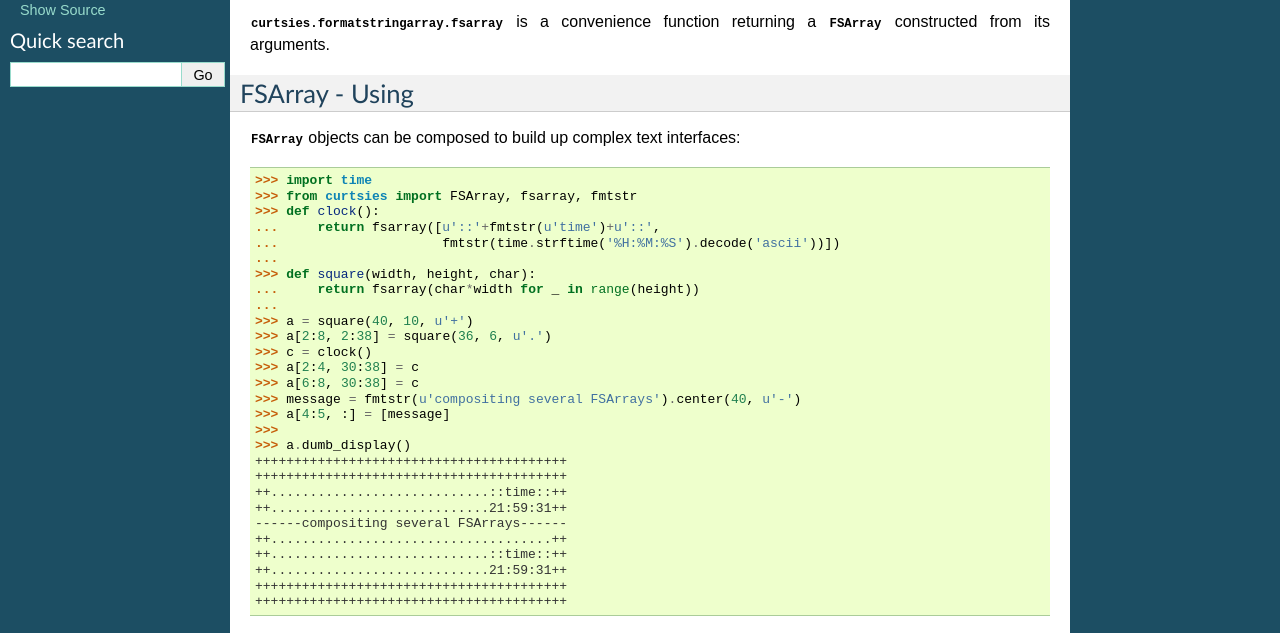
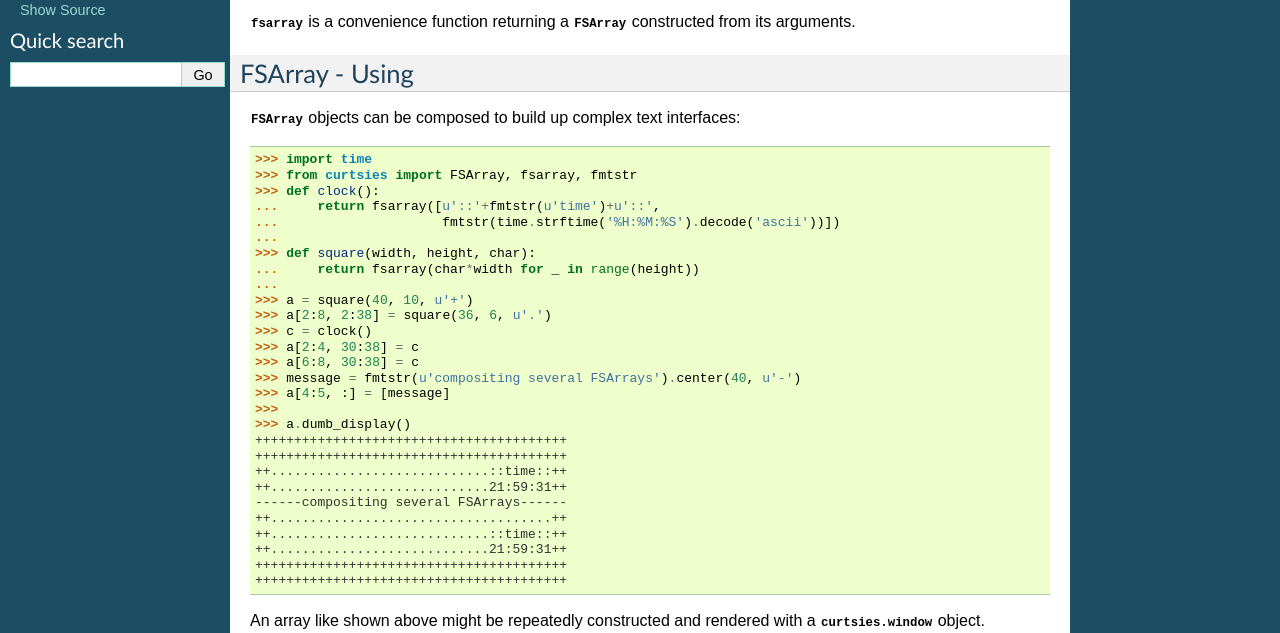
Before and after one commit to bpython/curtsies, a Sphinx documentation site: the page built from docs/FSArray.rst, in a window 1280 px wide and 1400 px high, cut to the strip 286-919 px from the top of the window. Built offline with Sphinx 7.4.7, drawn with Linux system fonts in a browser that asks for light colours; some of the changed text lies outside the part shown.

Commit message:
Changed curtsies.formatstringarray.FSArray references to curtsies.FSArray
Not sure if this is the right thing to do, but it seems to me that users
will access FSArrays directly via curtsies.FSArray so this is less confusing.
In any case, the documentation for FSArray was being repeated at the bottom
so we should probably pick one format and stick with it?

```diff
--- a/docs/FSArray.rst
+++ b/docs/FSArray.rst
@@ -1,7 +1,7 @@
 FSArray
 ^^^^^^^
 
-:py:class:`~curtsies.formatstringarray.FSArray` is a two dimensional grid of colored and styled characters.
+:py:class:`~curtsies.FSArray` is a two dimensional grid of colored and styled characters.
 
 FSArray - Example
 =================
@@ -16,12 +16,12 @@
                           blue(on_green(u'hey!'))])
    a.dumb_display()
 
-:py:class:`curtsies.formatstringarray.fsarray` is a convenience function returning a :py:class:`~curtsies.formatstringarray.FSArray` constructed from its arguments.
+:py:class:`~curtsies.fsarray` is a convenience function returning a :py:class:`~curtsies.FSArray` constructed from its arguments.
 
 FSArray - Using
 ===============
 
-:py:class:`~curtsies.formatstringarray.FSArray` objects can be composed to build up complex text interfaces::
+:py:class:`~curtsies.FSArray` objects can be composed to build up complex text interfaces::
 
     >>> import time
     >>> from curtsies import FSArray, fsarray, fmtstr
@@ -54,20 +54,19 @@
 
 An array like shown above might be repeatedly constructed and rendered with a :py:mod:`curtsies.window` object.
 
-Slicing works like it does with a :py:class:`FmtStr`, but in two dimensions.
-:py:class:`~curtsies.formatstringarray.FSArray`s are *mutable*, so array assignment syntax can be used for natural
+Slicing works like it does with a :py:class:`~curtsies.formatstring.FmtStr`, but in two dimensions.
+:py:class:`~curtsies.FSArray` are *mutable*, so array assignment syntax can be used for natural
 compositing as in the above exaple.
 
 If you're dealing with terminal output, the *width* of a string becomes more
 important than it's *length* (see :ref:`len-vs-width`).
 
-In the future :py:class:`~curtsies.formatstringarray.FSArray`s will do slicing and array assignment based on width instead of number of characters, but this is not currently implemented.
+In the future :py:class:`~curtsies.FSArray` will do slicing and array assignment based on width instead of number of characters, but this is not currently implemented.
 
 FSArray - API docs
 ==================
 
-.. automodule:: curtsies.formatstringarray
-   :members: FSArray, fsarray
+.. autofunction:: curtsies.fsarray
 
 .. autoclass:: curtsies.FSArray
    :members:
```
